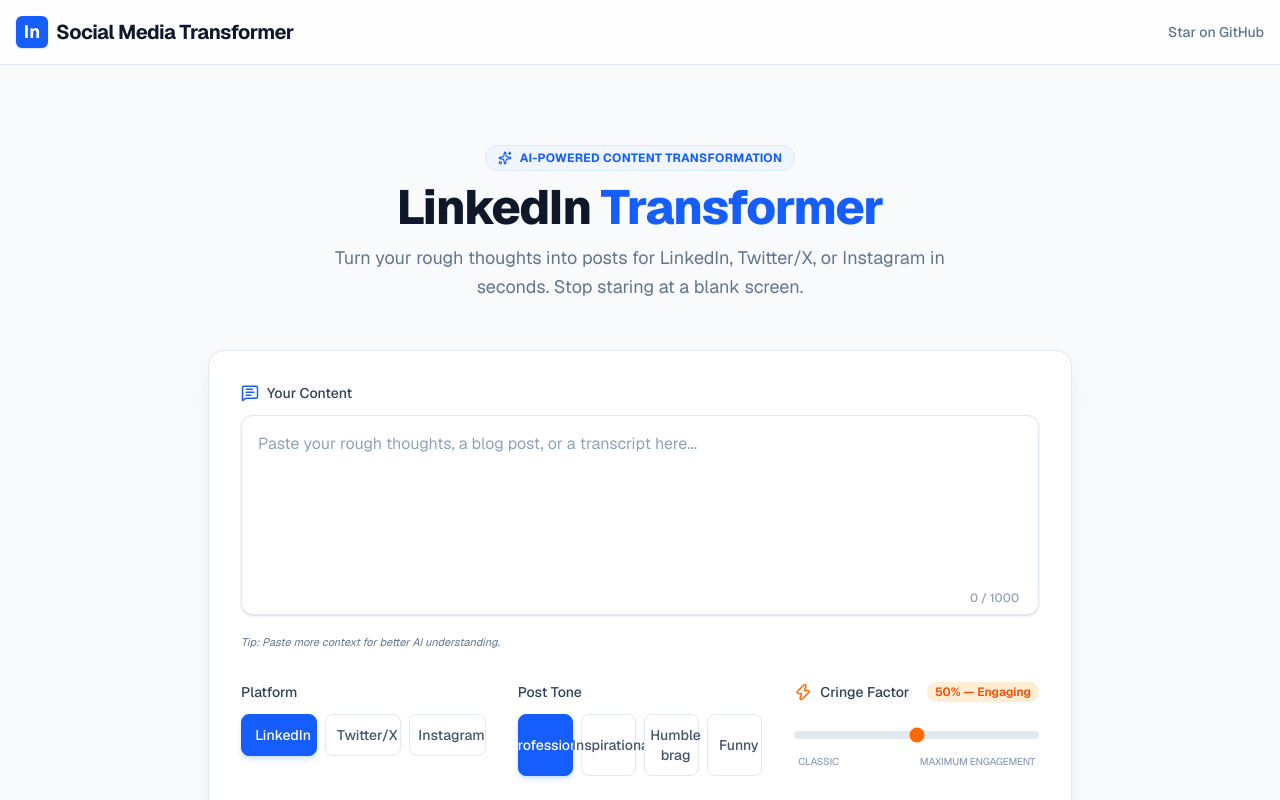
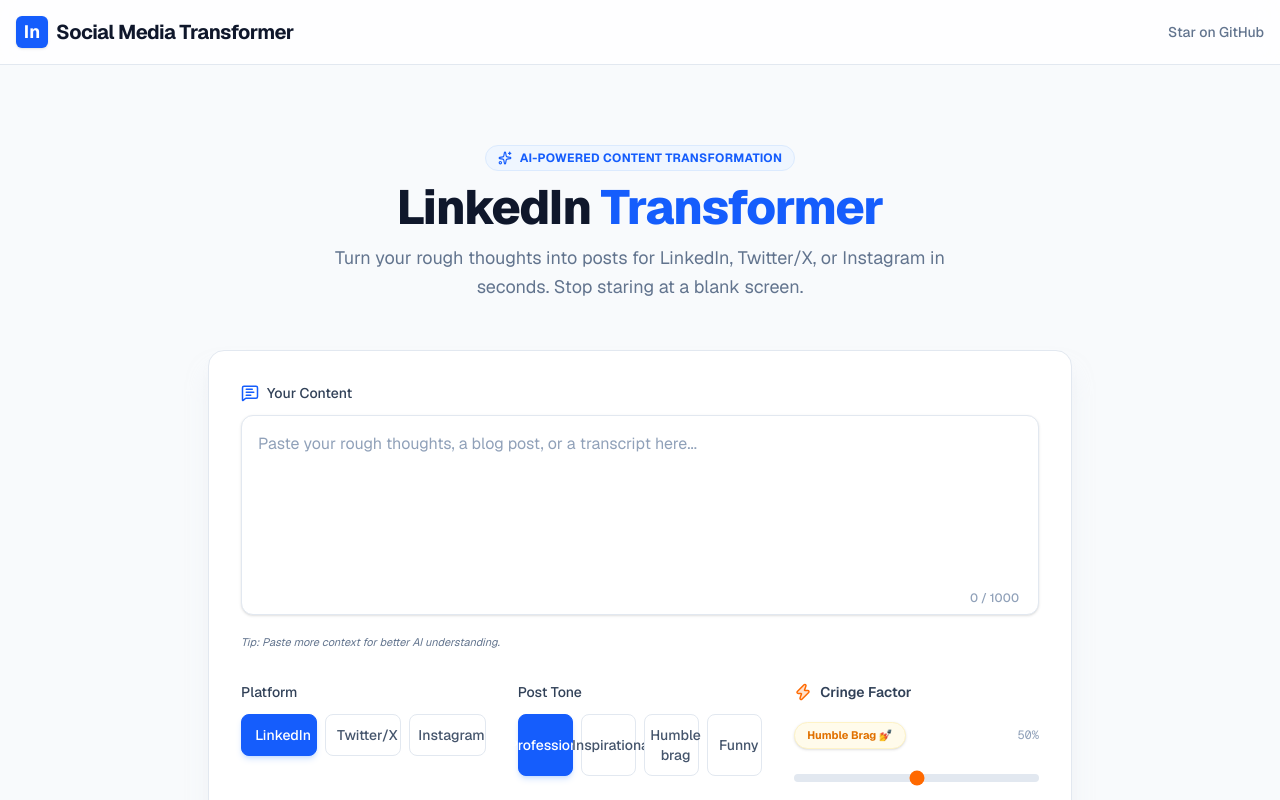
Before and after one commit to sameer9860/Linkedin-transformer, a Next.js app: page / in a window 1280 px wide. Shown: the top 800 px of the page. Built offline with nearby package versions, Linux system fonts and the light colour scheme.

Commit message:
updated cringeslider

```diff
--- a/src/components/CringeSlider.tsx
+++ b/src/components/CringeSlider.tsx
@@ -13,24 +13,36 @@
   onChange,
 }) => {
   const getCringeLabel = (val: number) => {
-    if (val < 25) return "Understated";
-    if (val < 50) return "Balanced";
-    if (val < 75) return "Engaging";
-    return "Ultra-LinkedIn";
+    if (val <= 10) return "Professional 👔";
+    if (val <= 30) return "Modest 🤝";
+    if (val <= 60) return "Humble Brag 💅";
+    if (val <= 85) return "Thought Leader 🧠";
+    return "Cringe King 👑";
+  };
+
+  const getCringeColor = (val: number) => {
+    if (val <= 10) return "text-blue-600 bg-blue-50 dark:bg-blue-900/20 dark:text-blue-400 border-blue-100 dark:border-blue-800";
+    if (val <= 30) return "text-emerald-600 bg-emerald-50 dark:bg-emerald-900/20 dark:text-emerald-400 border-emerald-100 dark:border-emerald-800";
+    if (val <= 60) return "text-amber-600 bg-amber-50 dark:bg-amber-900/20 dark:text-amber-400 border-amber-100 dark:border-amber-800";
+    if (val <= 85) return "text-orange-600 bg-orange-50 dark:bg-orange-900/20 dark:text-orange-400 border-orange-100 dark:border-orange-800";
+    return "text-red-600 bg-red-50 dark:bg-red-900/20 dark:text-red-400 border-red-100 dark:border-red-800";
   };
 
   return (
-    <div className="flex flex-col gap-2 w-full">
+    <div className="flex flex-col gap-2 w-full animate-in fade-in slide-in-from-right-4 duration-700 delay-400 fill-mode-both">
       <div className="flex items-center justify-between mb-1">
-        <div className="flex items-center gap-2 text-slate-700 dark:text-slate-300 font-medium text-sm">
-          <Zap size={18} className="text-orange-500" />
+        <div className="flex items-center gap-2 text-slate-700 dark:text-slate-300 font-semibold text-sm">
+          <Zap size={18} className="text-orange-500 fill-orange-500/20" />
           <label htmlFor="cringe-slider">Cringe Factor</label>
         </div>
-        <span className="text-xs font-semibold px-2 py-0.5 rounded-full bg-orange-100 text-orange-600 dark:bg-orange-900/30 dark:text-orange-400">
-          {value}% — {getCringeLabel(value)}
-        </span>
       </div>
       <div className="relative group py-2">
+        <div className="flex justify-between items-center mb-4">
+           <span className={`text-[11px] font-bold px-3 py-1 rounded-full border transition-all duration-500 shadow-sm ${getCringeColor(value)}`}>
+            {getCringeLabel(value)}
+          </span>
+          <span className="text-xs font-mono text-slate-400 dark:text-slate-500">{value}%</span>
+        </div>
         <input
           id="cringe-slider"
           type="range"
@@ -39,11 +51,11 @@
           step="1"
           value={value}
           onChange={(e) => onChange(parseInt(e.target.value))}
-          className="w-full h-2 bg-slate-200 dark:bg-slate-800 rounded-lg appearance-none cursor-pointer accent-orange-500 group-hover:accent-orange-600 transition-all focus:outline-none"
+          className="w-full h-2 bg-slate-200 dark:bg-slate-800 rounded-full appearance-none cursor-pointer accent-orange-500 group-hover:accent-orange-600 transition-all focus:outline-none focus:ring-4 focus:ring-orange-500/10"
         />
-        <div className="flex justify-between mt-2 px-1">
-          <span className="text-[10px] text-slate-400 font-medium tracking-tight">CLASSIC</span>
-          <span className="text-[10px] text-slate-400 font-medium tracking-tight">MAXIMUM ENGAGEMENT</span>
+        <div className="flex justify-between mt-3 px-0.5">
+          <span className="text-[10px] text-slate-400 dark:text-slate-500 font-bold uppercase tracking-widest">Minimal</span>
+          <span className="text-[10px] text-slate-400 dark:text-slate-500 font-bold uppercase tracking-widest">Maximum</span>
         </div>
       </div>
     </div>
```
